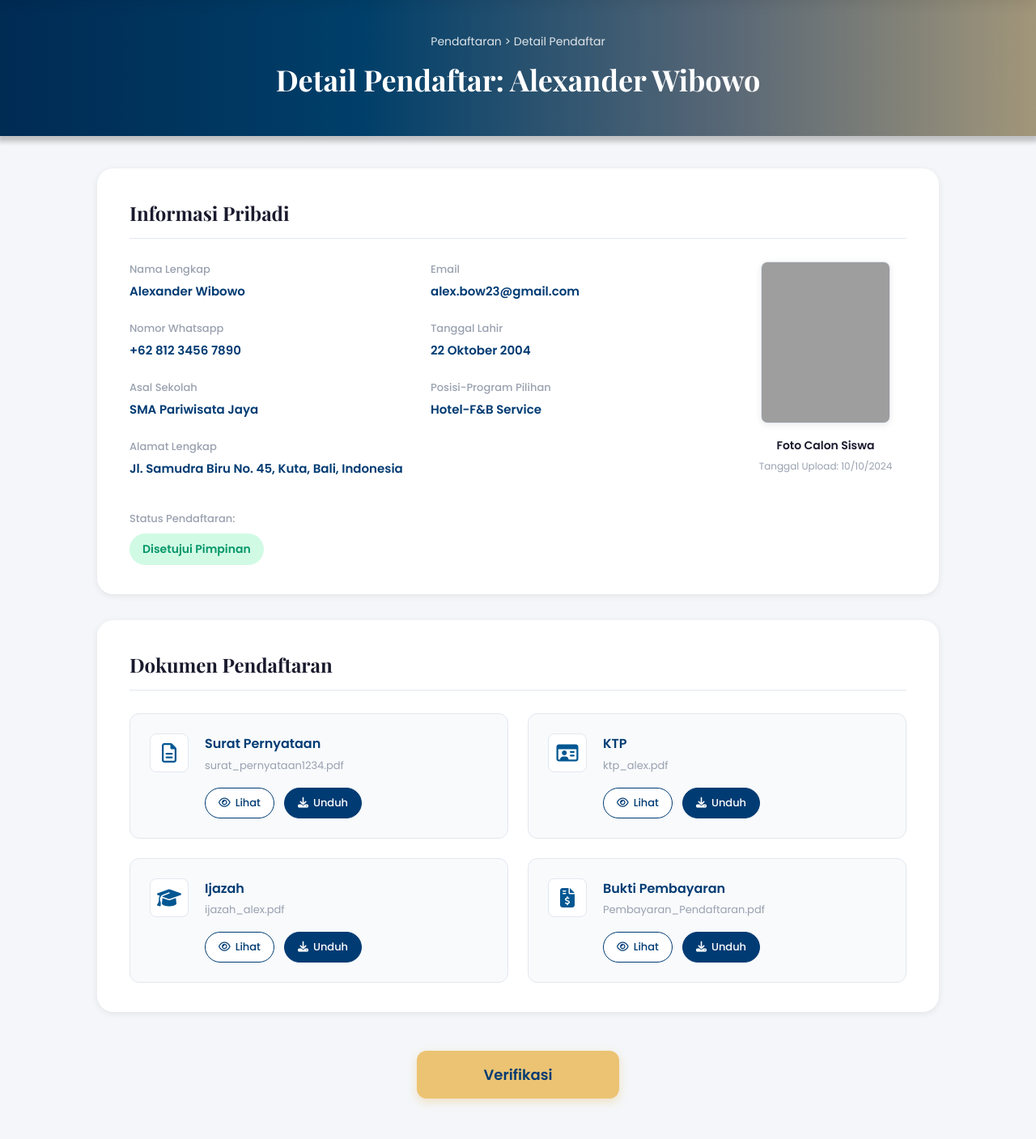
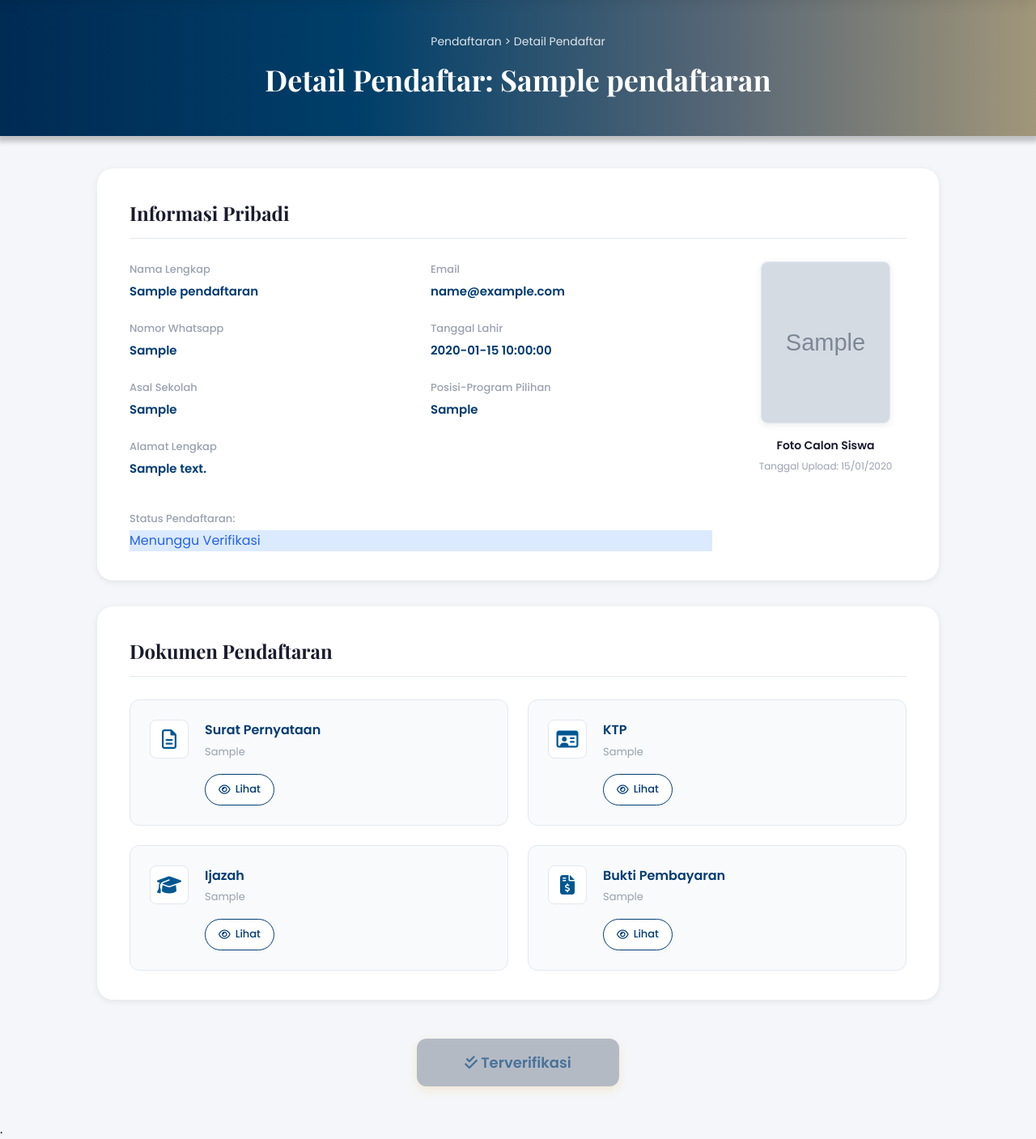
Before and after one commit to gevintaapr/SIMAK_RBPL, a PHP site: page /detail_pendaftar_A.php?id=1 in a window 1280 px wide. Shown: the part 72-1479 px from the top of the page at 81% size. Run offline with PHP 8.4, Linux system fonts and the light colour scheme; tables that the repository leaves empty or names only in its code hold one stand-in row (values such as "Sample post"); grey boxes marked "Sample" are stand-in pictures; grey boxes are pictures that could not be loaded.

Commit message:
Verifikasi Admin [Salah Alur]

```diff
--- a/app/proses_login.php
+++ b/app/proses_login.php
@@ -37,6 +37,8 @@ if ($role_from_post === '2') {
 
     if ($user && $user['token_akses'] === $password) {
         session_regenerate_id(true);
+        $_SESSION['siswa_logged_in'] = true;
+        $_SESSION['siswa_id'] = $user['id_pendaftaran'];
         $_SESSION['user_id'] = $user['id_pendaftaran'];
         $_SESSION['username'] = $user['nama_cs'];
         $_SESSION['role'] = 2;
--- a/user/admin/detail_pendaftar_A.php
+++ b/user/admin/detail_pendaftar_A.php
@@ -1,5 +1,14 @@
 <?php
-// PHP logic if needed
+require_once __DIR__ . '/../../config/config.php';
+
+$id = $_GET['id'] ?? '';
+$query = mysqli_query($conn, "SELECT * FROM pendaftaran WHERE id_pendaftaran = '$id'");
+$data = mysqli_fetch_assoc($query);
+
+if (!$data) {
+    header("Location: pendaftaran_admin.php");
+    exit();
+}
 ?>
 <!DOCTYPE html>
 <html lang="id">
@@ -94,7 +103,7 @@
                 <div class="banner-content">
                     <div class="banner-text-wrapper">
                         <p class="breadcrumb">Pendaftaran &gt; Detail Pendaftar</p>
-                        <h1 class="banner-title">Detail Pendaftar: Alexander Wibowo</h1>
+                        <h1 class="banner-title">Detail Pendaftar: <?= htmlspecialchars($data['nama_cs']) ?></h1>
                     </div>
                 </div>
             </section>
@@ -110,42 +119,48 @@
                             <div class="info-grid">
                                 <div class="info-item">
                                     <span class="info-label">Nama Lengkap</span>
-                                    <span class="info-value">Alexander Wibowo</span>
+                                    <span class="info-value"><?= htmlspecialchars($data['nama_cs']) ?></span>
                                 </div>
                                 <div class="info-item">
                                     <span class="info-label">Email</span>
-                                    <span class="info-value">alex.bow23@gmail.com</span>
+                                    <span class="info-value"><?= htmlspecialchars($data['email']) ?></span>
                                 </div>
                                 <div class="info-item">
                                     <span class="info-label">Nomor Whatsapp</span>
-                                    <span class="info-value">+62 812 3456 7890</span>
+                                    <span class="info-value"><?= htmlspecialchars($data['no_wa']) ?></span>
                                 </div>
                                 <div class="info-item">
                                     <span class="info-label">Tanggal Lahir</span>
-                                    <span class="info-value">22 Oktober 2004</span>
+                                    <span class="info-value"><?= htmlspecialchars($data['tanggal_lahir']) ?></span>
                                 </div>
                                 <div class="info-item">
                                     <span class="info-label">Asal Sekolah</span>
-                                    <span class="info-value">SMA Pariwisata Jaya</span>
+                                    <span class="info-value"><?= htmlspecialchars($data['asal_sekolah'] ?? '-') ?></span>
                                 </div>
                                 <div class="info-item">
                                     <span class="info-label">Posisi-Program Pilihan</span>
-                                    <span class="info-value">Hotel-F&amp;B Service</span>
+                                    <span class="info-value"><?= htmlspecialchars($data['program']) ?></span>
                                 </div>
                                 <div class="info-item full-width">
                                     <span class="info-label">Alamat Lengkap</span>
-                                    <span class="info-value">Jl. Samudra Biru No. 45, Kuta, Bali, Indonesia</span>
+                                    <span class="info-value"><?= htmlspecialchars($data['alamat']) ?></span>
                                 </div>
                                 <div class="info-item full-width mt-2">
                                     <span class="info-label">Status Pendaftaran:</span>
-                                    <span class="badge badge-status-approved">Disetujui Pimpinan</span>
+                                    <?php if ($data['status_approval'] == 1 || $data['status_approval'] === 'disetujui'): ?>
+                                        <span class="badge badge-status-approved" style="background: #D1FAE5; color: #059669;">Disetujui Pimpinan</span>
+                                    <?php elseif ($data['status_approval'] == 'ditolak'): ?>
+                                        <span class="badge badge-status-rejected" style="background: #FEE2E2; color: #DC2626;">Ditolak</span>
+                                    <?php else: ?>
+                                        <span class="badge badge-status-pending" style="background: #DBEAFE; color: #2563EB;">Menunggu Verifikasi</span>
+                                    <?php endif; ?>
                                 </div>
                             </div>
                         </div>
                         <div class="photo-content">
-                            <img src="https://ui-avatars.com/api/?name=Alexander+Wibowo&background=0D8ABC&color=fff&size=200" alt="Foto Calon Siswa" class="student-photo">
+                            <img src="../../<?= htmlspecialchars($data['foto_siswa']) ?>" alt="Foto Calon Siswa" class="student-photo" onerror="this.src='https://ui-avatars.com/api/?name=<?= urlencode($data['nama_cs']) ?>&background=0D8ABC&color=fff&size=200'">
                             <p class="photo-title">Foto Calon Siswa</p>
-                            <p class="photo-date">Tanggal Upload: 10/10/2024</p>
+                            <p class="photo-date">Tanggal Upload: <?= isset($data['created_at']) ? date('d/m/Y', strtotime($data['created_at'])) : '-' ?></p>
                         </div>
                     </div>
                 </div>
@@ -157,66 +172,59 @@
                     <div class="doc-grid">
                         <!-- Surat Pernyataan -->
                         <div class="doc-card">
-                            <div class="doc-icon">
-                                <i class="fa-regular fa-file-lines"></i>
-                            </div>
+                            <div class="doc-icon"><i class="fa-regular fa-file-lines"></i></div>
                             <div class="doc-info">
                                 <h3 class="doc-name">Surat Pernyataan</h3>
-                                <p class="doc-filename">surat_pernyataan1234.pdf</p>
+                                <p class="doc-filename"><?= basename($data['surat_pernyataan'] ?? 'file.pdf') ?></p>
                                 <div class="doc-actions">
-                                    <button class="btn-doc btn-view"><i class="fa-regular fa-eye"></i> Lihat</button>
-                                    <button class="btn-doc btn-download"><i class="fa-solid fa-download"></i> Unduh</button>
+                                    <a href="../../<?= htmlspecialchars($data['surat_pernyataan']) ?>" target="_blank" class="btn-doc btn-view"><i class="fa-regular fa-eye"></i> Lihat</a>
                                 </div>
                             </div>
                         </div>
                         <!-- KTP -->
                         <div class="doc-card">
-                            <div class="doc-icon">
-                                <i class="fa-regular fa-id-card"></i>
-                            </div>
+                            <div class="doc-icon"><i class="fa-regular fa-id-card"></i></div>
                             <div class="doc-info">
                                 <h3 class="doc-name">KTP</h3>
-                                <p class="doc-filename">ktp_alex.pdf</p>
+                                <p class="doc-filename"><?= basename($data['ktp'] ?? 'file.pdf') ?></p>
                                 <div class="doc-actions">
-                                    <button class="btn-doc btn-view"><i class="fa-regular fa-eye"></i> Lihat</button>
-                                    <button class="btn-doc btn-download"><i class="fa-solid fa-download"></i> Unduh</button>
+                                    <a href="../../<?= htmlspecialchars($data['ktp']) ?>" target="_blank" class="btn-doc btn-view"><i class="fa-regular fa-eye"></i> Lihat</a>
                                 </div>
                             </div>
                         </div>
                         <!-- Ijazah -->
                         <div class="doc-card">
-                            <div class="doc-icon">
-                                <i class="fa-solid fa-graduation-cap"></i>
-                            </div>
+                            <div class="doc-icon"><i class="fa-solid fa-graduation-cap"></i></div>
                             <div class="doc-info">
                                 <h3 class="doc-name">Ijazah</h3>
-                                <p class="doc-filename">ijazah_alex.pdf</p>
+                                <p class="doc-filename"><?= basename($data['ijazah'] ?? 'file.pdf') ?></p>
                                 <div class="doc-actions">
-                                    <button class="btn-doc btn-view"><i class="fa-regular fa-eye"></i> Lihat</button>
-                                    <button class="btn-doc btn-download"><i class="fa-solid fa-download"></i> Unduh</button>
+                                    <a href="../../<?= htmlspecialchars($data['ijazah']) ?>" target="_blank" class="btn-doc btn-view"><i class="fa-regular fa-eye"></i> Lihat</a>
                                 </div>
                             </div>
                         </div>
                         <!-- Bukti Pembayaran -->
                         <div class="doc-card">
-                            <div class="doc-icon">
-                                <i class="fa-solid fa-file-invoice-dollar"></i>
-                            </div>
+                            <div class="doc-icon"><i class="fa-solid fa-file-invoice-dollar"></i></div>
                             <div class="doc-info">
                                 <h3 class="doc-name">Bukti Pembayaran</h3>
-                                <p class="doc-filename">Pembayaran_Pendaftaran.pdf</p>
+                                <p class="doc-filename"><?= basename($data['bukti_pendaftaran'] ?? 'file.pdf') ?></p>
                                 <div class="doc-actions">
-                                    <button class="btn-doc btn-view"><i class="fa-regular fa-eye"></i> Lihat</button>
-                                    <button class="btn-doc btn-download"><i class="fa-solid fa-download"></i> Unduh</button>
+                                    <a href="../../<?= htmlspecialchars($data['bukti_pendaftaran']) ?>" target="_blank" class="btn-doc btn-view"><i class="fa-regular fa-eye"></i> Lihat</a>
                                 </div>
                             </div>
                         </div>
                     </div>
                 </div>
 
-                <!-- Verify Button -->
                 <div class="action-section">
-                    <button class="btn-verify" onclick="openPopupAdminVerif()">Verifikasi</button>
+                    <?php if (($data['status_berkas'] ?? '') === 'valid'): ?>
+                        <button class="btn-verify" disabled style="background: #99A1AF; cursor: not-allowed; opacity: 0.7;">
+                            <i class="fa-solid fa-check-double"></i> Terverifikasi
+                        </button>
+                    <?php else: ?>
+                        <button class="btn-verify" onclick="openPopupAdminVerif()">Verifikasi</button>
+                    <?php endif; ?>
                 </div>
             </section>
 
@@ -247,10 +255,34 @@
 
     <script>
         function openPopupAdminVerif() {
-            document.getElementById('popupAdminVerif').style.display = 'flex';
+            const idPendaftaran = "<?= $data['id_pendaftaran'] ?>";
+
+            // Kirim data ke backend untuk verifikasi
+            const formData = new FormData();
+            formData.append('action', 'verifikasi_berkas');
+            formData.append('id_pendaftaran', idPendaftaran);
+            formData.append('status_berkas', 'valid');
+
+            fetch('../../backend/pendaftaranAdmin_end.php', {
+                method: 'POST',
+                body: formData
+            })
+            .then(response => response.json())
+            .then(data => {
+                if(data.status === 'success') {
+                    document.getElementById('popupAdminVerif').style.display = 'flex';
+                } else {
+                    alert('Gagal melakukan verifikasi: ' + data.message);
+                }
+            })
+            .catch(error => {
+                console.error('Error:', error);
+                alert('Terjadi kesalahan sistem.');
+            });
         }
         function closePopupAdminVerif() {
             document.getElementById('popupAdminVerif').style.display = 'none';
+            window.location.href = 'pendaftaran_admin.php';
         }
 
         const sidebar = document.getElementById('sidebar');
```
Also changed, not shown: backend/pendaftaranAdmin_end.php (+7 -2 lines), user/admin/pendaftaran_admin.php (+27 -20 lines), user/siswa/dashboard_calon_siswa.php (+29 -11 lines).
